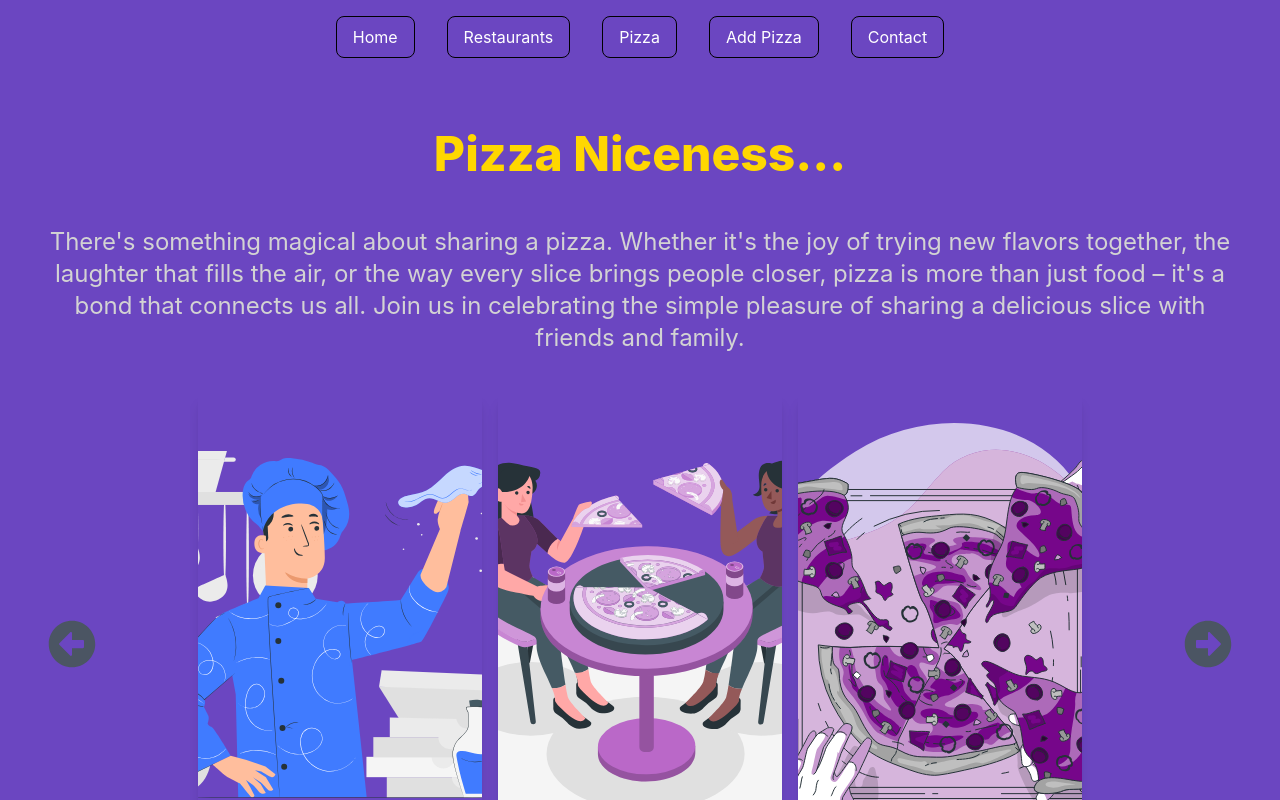
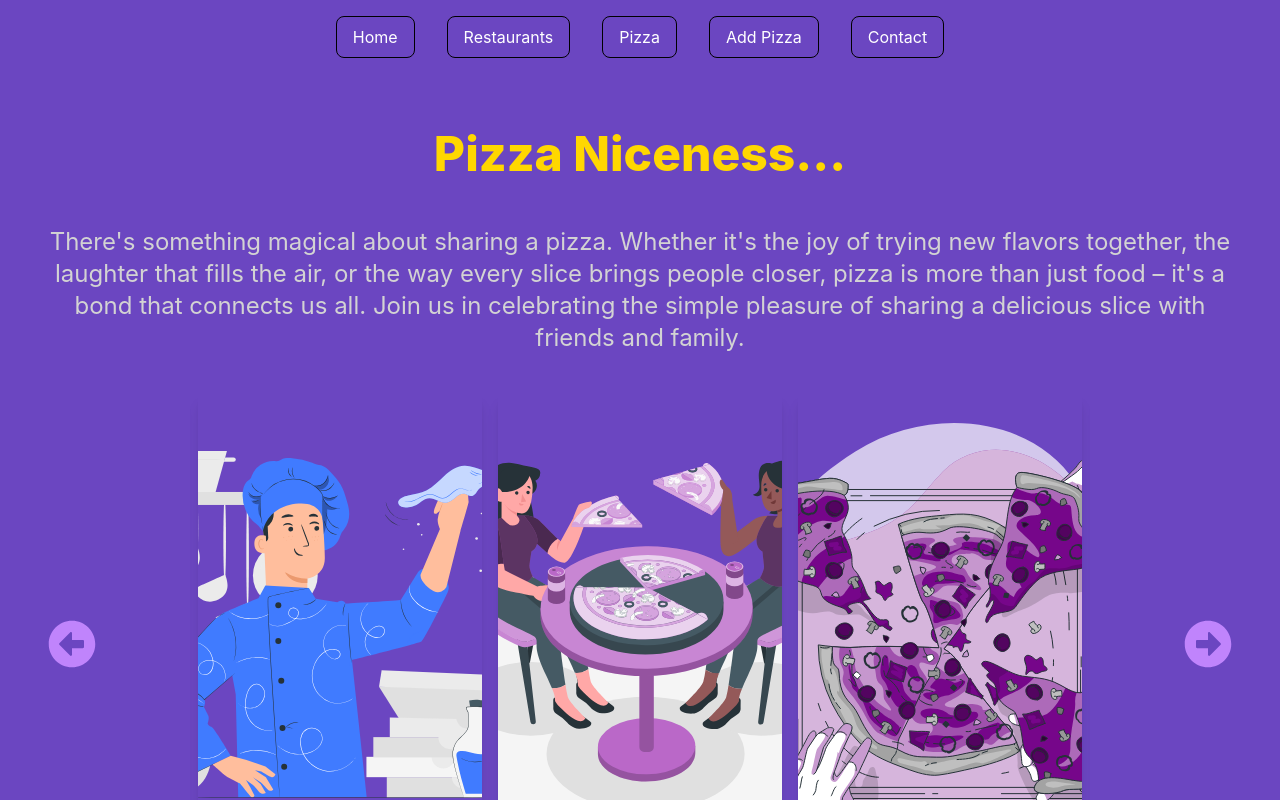
Before and after one commit to Mulindi123/pizzaHat-client, a React (Create React App) app: page / in a window 1280 px wide. Shown: the top 800 px of the page. Built offline with nearby package versions, Linux system fonts and the light colour scheme.

Commit message:
modifies carousel

```diff
--- a/src/components/Home.js
+++ b/src/components/Home.js
@@ -1,5 +1,6 @@
 import React, { useState, useEffect, useRef } from 'react';
 import { FaArrowAltCircleLeft, FaArrowAltCircleRight } from 'react-icons/fa';
+import { useSwipeable } from 'react-swipeable';
 
 const Home = () => {
     const images = [
@@ -26,37 +27,62 @@ const Home = () => {
     const [imagesToShow, setImagesToShow] = useState(3); // Default to 3 images
     const [transitioning, setTransitioning] = useState(false);
     const transitionRef = useRef();
+    const [isLargeScreen, setIsLargeScreen] = useState(window.innerWidth >= 768); // Track screen size
 
-    // Function to go to the next set of images
-    const nextImage = () => {
-        if (transitioning) return;
-        setTransitioning(true);
-        setCurrentIndex((prevIndex) => prevIndex + 1);
-    };
+    // Preload images
+    useEffect(() => {
+        images.forEach((image) => {
+            const img = new Image();
+            img.src = image;
+        });
+    },);
 
-    const prevImage = () => {
-        if (transitioning) return;
-        setTransitioning(true);
-        setCurrentIndex((prevIndex) => prevIndex - 1);
-    };
-
-    // Effect to handle responsiveness and update the number of images to show
+    // Responsive image display
     useEffect(() => {
         const handleResize = () => {
-            if (window.innerWidth < 768) {
-                setImagesToShow(1); // Show 1 image on screens smaller than 768px (mobile)
-            } else {
-                setImagesToShow(3); // Show 3 images on larger screens (tablets and above)
-            }
+            const screenLarge = window.innerWidth >= 768;
+            setIsLargeScreen(screenLarge); // Check if the screen is large
+            setImagesToShow(screenLarge ? 3 : 1); // Adjust number of images to show based on screen size
         };
 
-        handleResize(); // Initial check
+        handleResize(); // Initial call
         window.addEventListener('resize', handleResize);
 
         return () => window.removeEventListener('resize', handleResize);
     }, []);
 
-    // Automatic slide effect
+    // Debounce function for navigation arrows
+    const debounce = (func, delay) => {
+        let timeoutId;
+        return (...args) => {
+            if (timeoutId) clearTimeout(timeoutId);
+            timeoutId = setTimeout(() => {
+                func.apply(null, args);
+            }, delay);
+        };
+    };
+
+    const nextImage = debounce(() => {
+        if (transitioning) return;
+        setTransitioning(true);
+        setCurrentIndex((prevIndex) => prevIndex + 1);
+    }, 300);
+
+    const prevImage = debounce(() => {
+        if (transitioning) return;
+        setTransitioning(true);
+        setCurrentIndex((prevIndex) => prevIndex - 1);
+    }, 300);
+
+    // Swipe handlers for touch devices
+    const handlers = useSwipeable({
+        onSwipedLeft: () => nextImage(),
+        onSwipedRight: () => prevImage(),
+        preventDefaultTouchmoveEvent: true,
+        trackMouse: true,
+    });
+
+    // Auto slide every 3 seconds
     useEffect(() => {
         transitionRef.current = nextImage;
     });
@@ -69,20 +95,20 @@ const Home = () => {
         return () => clearInterval(interval);
     }, []);
 
-    // Effect to handle transitions and seamless looping
+    // Handle seamless looping
     useEffect(() => {
         if (!transitioning) return;
 
         const transitionEndHandler = setTimeout(() => {
             setTransitioning(false);
 
-            // Reset position when reaching the cloned images for seamless looping
+            // Adjust index for seamless looping
             if (currentIndex === 0) {
-                setCurrentIndex(imageList.length - 2); // Go to the last "real" image
+                setCurrentIndex(imageList.length - 2);
             } else if (currentIndex === imageList.length - 1) {
-                setCurrentIndex(1); // Go to the first "real" image
+                setCurrentIndex(1);
             }
-        }, 500); // Transition duration of 0.5s
+        }, 500); // Match transition duration
 
         return () => clearTimeout(transitionEndHandler);
     }, [currentIndex, imageList.length, transitioning]);
@@ -98,12 +124,15 @@ const Home = () => {
             </span>
 
             {/* Image Carousel */}
-            <div className="relative w-full mt-10 flex items-center justify-center overflow-hidden">
+            <div {...handlers} className="relative w-full mt-10 flex items-center justify-center overflow-hidden">
                 {/* Left Arrow */}
-                <FaArrowAltCircleLeft
-                    onClick={prevImage}
-                    className="absolute left-2 z-10 text-3xl text-gray-600 cursor-pointer md:text-4xl lg:text-5xl hidden md:block" // Hide on small screens
-                />
+                {isLargeScreen && (
+                    <FaArrowAltCircleLeft
+                        onClick={prevImage}
+                        aria-label="Previous image"
+                        className="absolute left-2 z-10 text-3xl text-purple-400 cursor-pointer md:text-4xl lg:text-5xl hidden md:block"
+                    />
+                )}
 
                 {/* Image Container */}
                 <div className="w-full md:w-3/4 h-[300px] md:h-[500px] overflow-hidden relative flex justify-center items-center">
@@ -117,15 +146,14 @@ const Home = () => {
                             <div
                                 key={index}
                                 className={`flex-none w-full md:w-1/2 lg:w-1/3 h-[300px] md:h-[500px] px-2 ${
-                                    // Responsive width classes
-                                    index >= currentIndex && index < currentIndex + imagesToShow
-                                        ? 'opacity-100'
-                                        : 'opacity-50'
+                                    // On small screens, only the current image has full opacity
+                                    isLargeScreen || (index === currentIndex) ? 'opacity-100' : 'opacity-50'
                                 } transition-opacity duration-500 ease-in-out`}
                             >
                                 <img
                                     src={image}
-                                    alt={`pizza-${index}`}
+                                    alt={`Pizza ${index + 1}`}
+                                    loading="lazy"
                                     className="w-full h-full object-cover rounded-md shadow-lg"
                                 />
                             </div>
@@ -134,10 +162,13 @@ const Home = () => {
                 </div>
 
                 {/* Right Arrow */}
-                <FaArrowAltCircleRight
-                    onClick={nextImage}
-                    className="absolute right-2 z-10 text-3xl text-gray-600 cursor-pointer md:text-4xl lg:text-5xl hidden md:block" // Hide on small screens
-                />
+                {isLargeScreen && (
+                    <FaArrowAltCircleRight
+                        onClick={nextImage}
+                        aria-label="Next image"
+                        className="absolute right-2 z-10 text-3xl text-purple-400 cursor-pointer md:text-4xl lg:text-5xl hidden md:block"
+                    />
+                )}
             </div>
         </div>
     );
```
